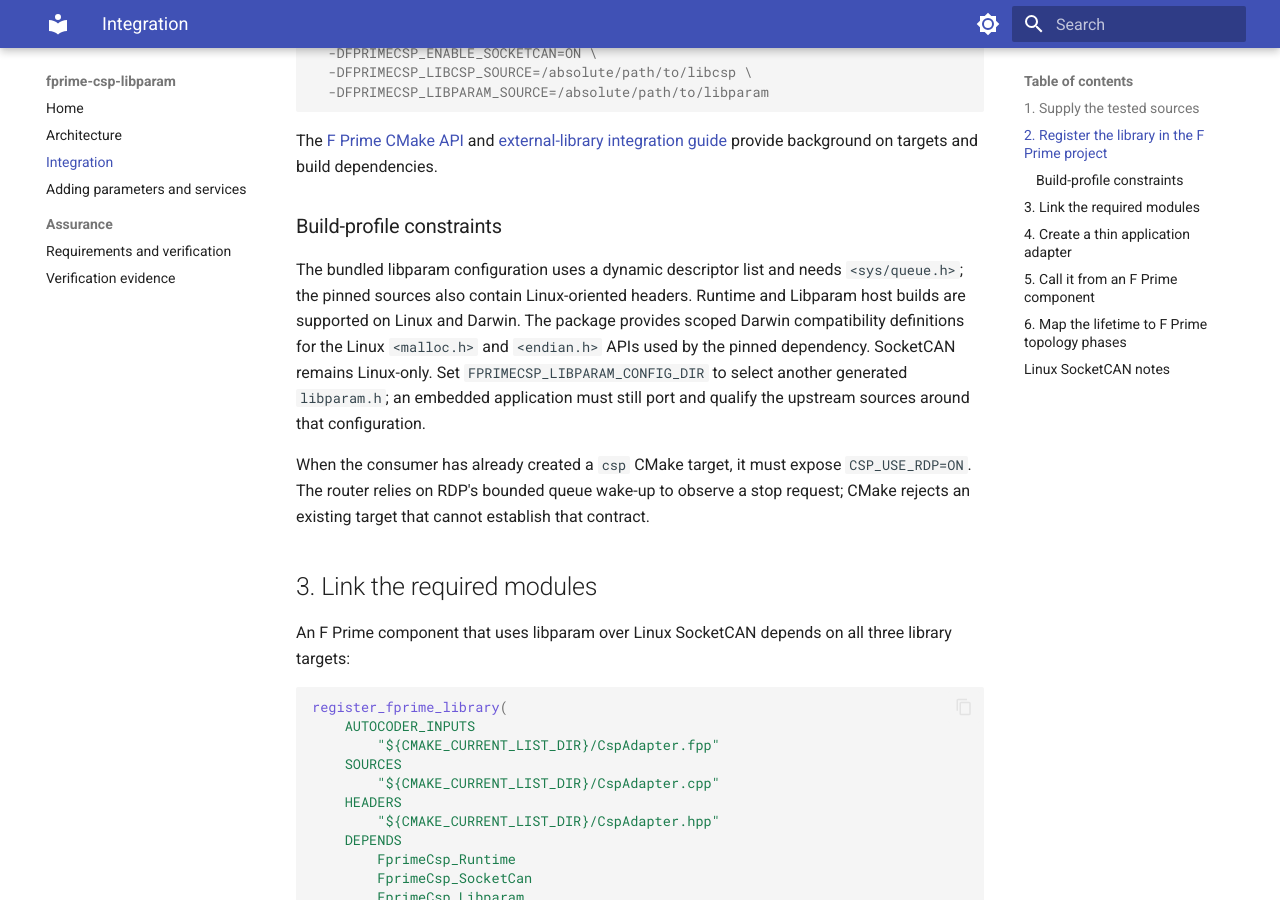
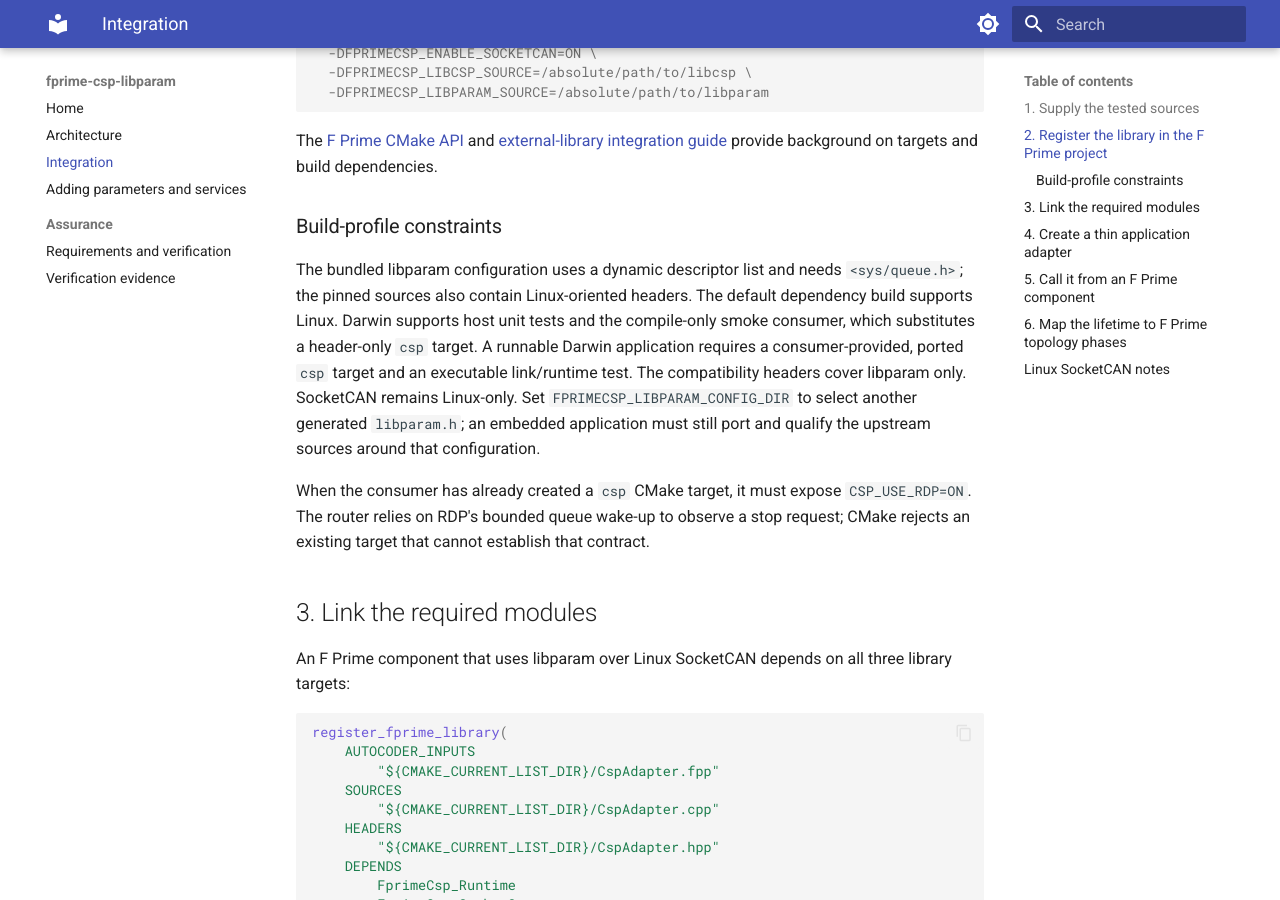
Before and after one commit to SiboVG/fprime-csp-libparam, an MkDocs documentation site: the page built from docs/integration.md, in a window 1280 px wide and 900 px high, scrolled down 1487 px. Built offline with MkDocs 1.6.1 and Material for MkDocs 9.7.7, drawn with Linux system fonts in a browser that asks for light colours.

Commit message:
docs: state Darwin dependency and smoke-test limitations

```diff
--- a/docs/integration.md
+++ b/docs/integration.md
@@ -76,10 +76,11 @@ dependencies.
 
 The bundled libparam configuration uses a dynamic descriptor list and needs
 `<sys/queue.h>`; the pinned sources also contain Linux-oriented headers.
-Runtime and Libparam host builds are supported on Linux and Darwin. The package
-provides scoped Darwin compatibility definitions for the Linux `<malloc.h>`
-and `<endian.h>` APIs used by the pinned dependency. SocketCAN remains
-Linux-only. Set `FPRIMECSP_LIBPARAM_CONFIG_DIR` to select another generated
+The default dependency build supports Linux. Darwin supports host unit tests
+and the compile-only smoke consumer, which substitutes a header-only `csp`
+target. A runnable Darwin application requires a consumer-provided, ported
+`csp` target and an executable link/runtime test. The compatibility headers
+cover libparam only. SocketCAN remains Linux-only. Set `FPRIMECSP_LIBPARAM_CONFIG_DIR` to select another generated
 `libparam.h`; an embedded application must still port and qualify the upstream
 sources around that configuration.
 
```
Also changed, not shown: README.md (+5 -4 lines), docs/index.md (+3 -1 lines), docs/verification-evidence.md (+1 -1 lines), 1 other file.
